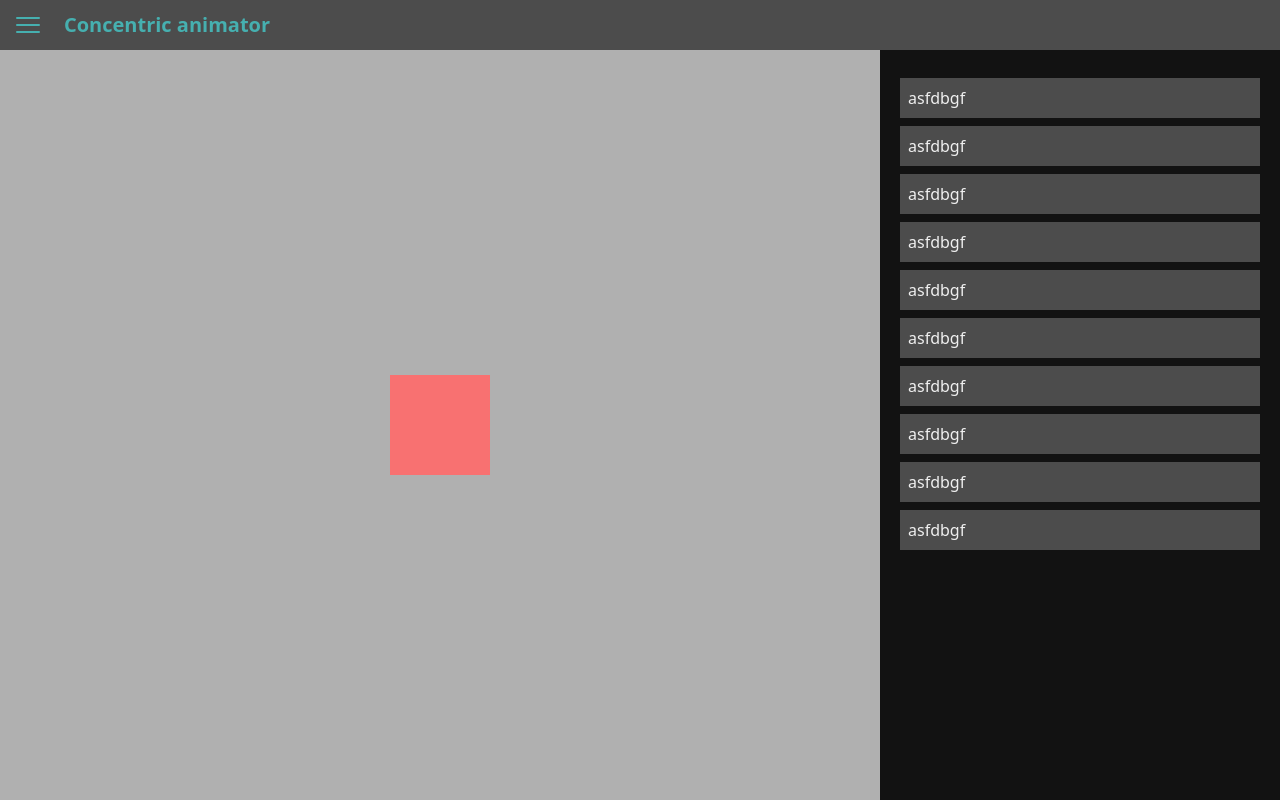
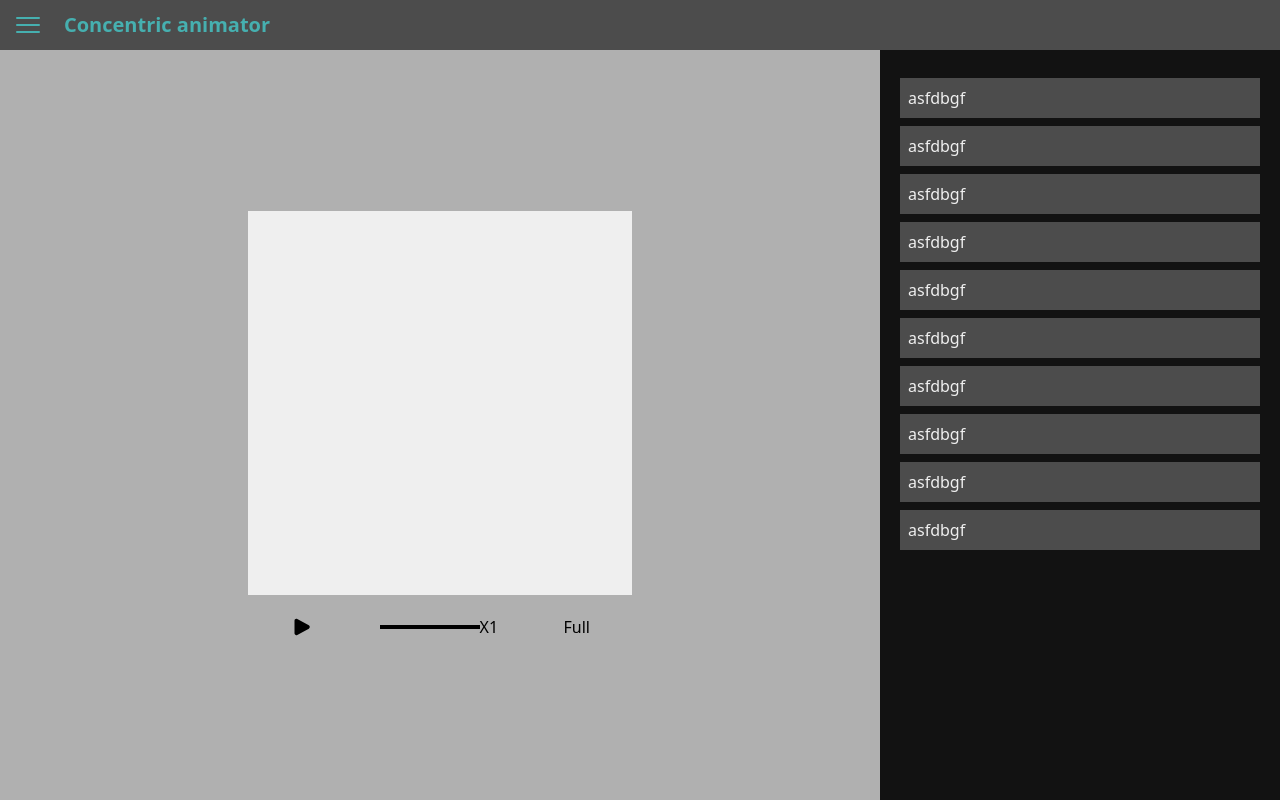
Before and after one commit to Esteban-Mesa/pendulum-waves-js, a React (Vite) app: page / in a window 1280 px wide. Built offline with nearby package versions, Linux system fonts and the light colour scheme.

Commit message:
Fix: the general layout of the Canvas component has been established with placeholders.

```diff
--- a/src/App/app.css
+++ b/src/App/app.css
@@ -1,6 +1,5 @@
 .app-layout {
 	height: 100vh;
-	/* width: 100vw; */
 	display: grid;
 	grid-template-rows: 50px 100vw 1fr;
 }
--- /dev/null
+++ b/src/assets/pause.jsx
@@ -0,0 +1,14 @@
+function Pause(props) {
+	return (
+		<svg
+			xmlns="http://www.w3.org/2000/svg"
+			viewBox="0 0 24 24"
+			fill="currentColor"
+			className={props.className}>
+			<path d="M6.75 5.25a.75.75 0 0 1 .75-.75H9a.75.75 0 0 1 .75.75v13.5a.75.75 0 0 1-.75.75H7.5a.75.75 0 0 1-.75-.75V5.25Zm7.5 0A.75.75 0 0 1 15 4.5h1.5a.75.75 0 0 1 .75.75v13.5a.75.75 0 0 1-.75.75H15a.75.75 0 0 1-.75-.75V5.25Z" />
+		</svg>
+	);
+
+}
+
+export { Pause };
--- /dev/null
+++ b/src/assets/play.jsx
@@ -0,0 +1,13 @@
+function Play(props) {
+	return (
+		<svg
+			xmlns="http://www.w3.org/2000/svg"
+			viewBox="0 0 24 24"
+			fill="currentColor"
+			className={props.className}>
+			<path d="M4.5 5.653c0-1.427 1.529-2.33 2.779-1.643l11.54 6.347c1.295.712 1.295 2.573 0 3.286L7.28 19.99c-1.25.687-2.779-.217-2.779-1.643V5.653Z" />
+		</svg>
+	);
+}
+
+export { Play };
--- /dev/null
+++ b/src/canvas/PlayBar.jsx
@@ -0,0 +1,28 @@
+import React, { useState } from "react";
+import { Play } from "../assets/play.jsx";
+import { Pause } from "../assets/pause.jsx";
+
+function PlayBar() {
+	const [onPlay, setOnPlay] = useState(false);
+
+	const switchPlay = () => {
+		if (onPlay) {
+			return <Pause className="text-black h-6" />;
+		} else {
+			return <Play className="text-black h-6" />;
+		}
+	};
+
+	return (
+		<div className="flex items-center justify-between h-6 w-[300px] mt-5">
+			{switchPlay()}
+			<div className="flex items-center">
+				<div className="bg-black h-1 w-[100px]"></div> X1
+			</div>
+			<div> Full</div>
+		</div>
+	);
+	// TODO: add sppedBar and fullScreen
+}
+
+export default PlayBar;
--- a/src/canvas/index.jsx
+++ b/src/canvas/index.jsx
@@ -1,8 +1,14 @@
+import PlayBar from "./PlayBar";
+
 function Canvas() {
 	return (
-		<div className="bg-caGray-30 flex items-center justify-center">
-			<canvas width={100} height={100} className="bg-red-400"></canvas>
-		</div>
+		<main className="bg-caGray-30 flex flex-col items-center justify-center">
+			<canvas
+				width={500}
+				height={500}
+				className="bg-caGray-10 h-[80%] max-h-96 aspect-square"></canvas>
+			<PlayBar />
+		</main>
 	);
 }
 
--- a/src/consoleAnimator/index.jsx
+++ b/src/consoleAnimator/index.jsx
@@ -1,6 +1,6 @@
 function ConsoleAnimator() {
 	return (
-		<main className="bg-caGray-90 p-5 overflow-scroll">
+		<aside className="bg-caGray-90 p-5 overflow-scroll">
 			<div className="bg-caGray-60 text-caGray-10 my-2 p-2">asfdbgf</div>
 			<div className="bg-caGray-60 text-caGray-10 my-2 p-2">asfdbgf</div>
 			<div className="bg-caGray-60 text-caGray-10 my-2 p-2">asfdbgf</div>
@@ -11,7 +11,7 @@ function ConsoleAnimator() {
 			<div className="bg-caGray-60 text-caGray-10 my-2 p-2">asfdbgf</div>
 			<div className="bg-caGray-60 text-caGray-10 my-2 p-2">asfdbgf</div>
 			<div className="bg-caGray-60 text-caGray-10 my-2 p-2">asfdbgf</div>
-		</main>
+		</aside>
 	);
 }
 
```
